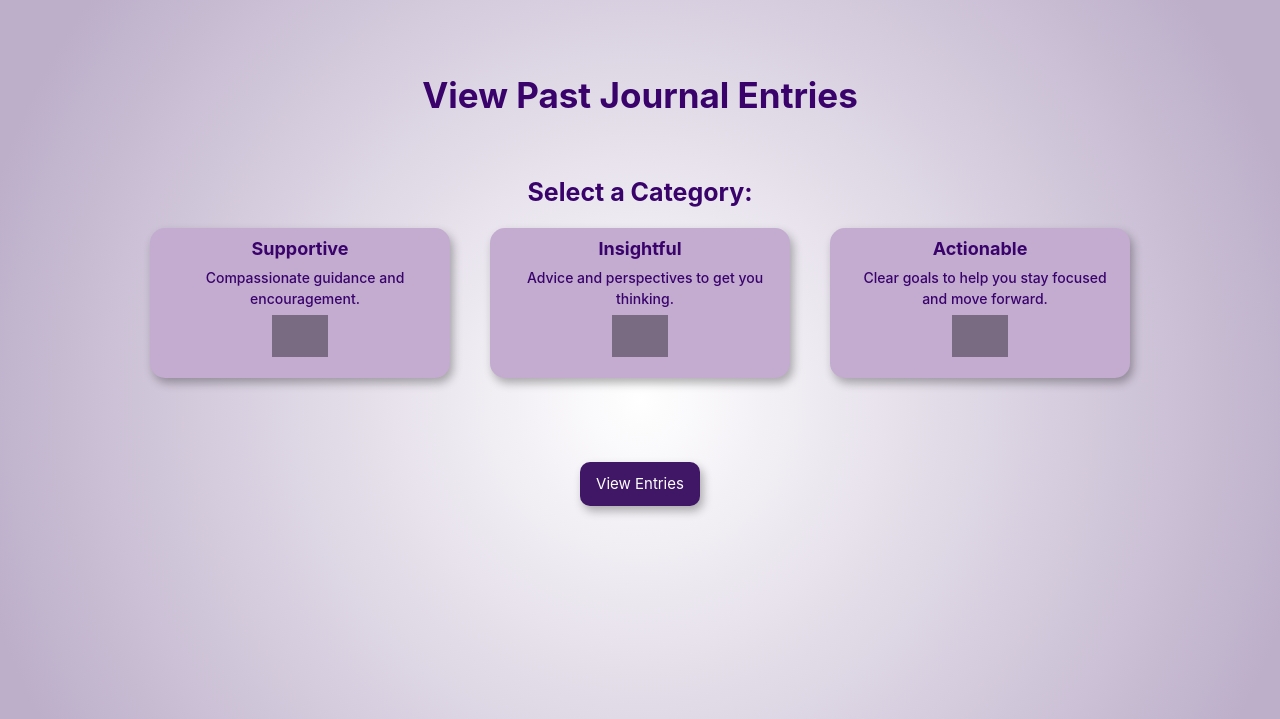
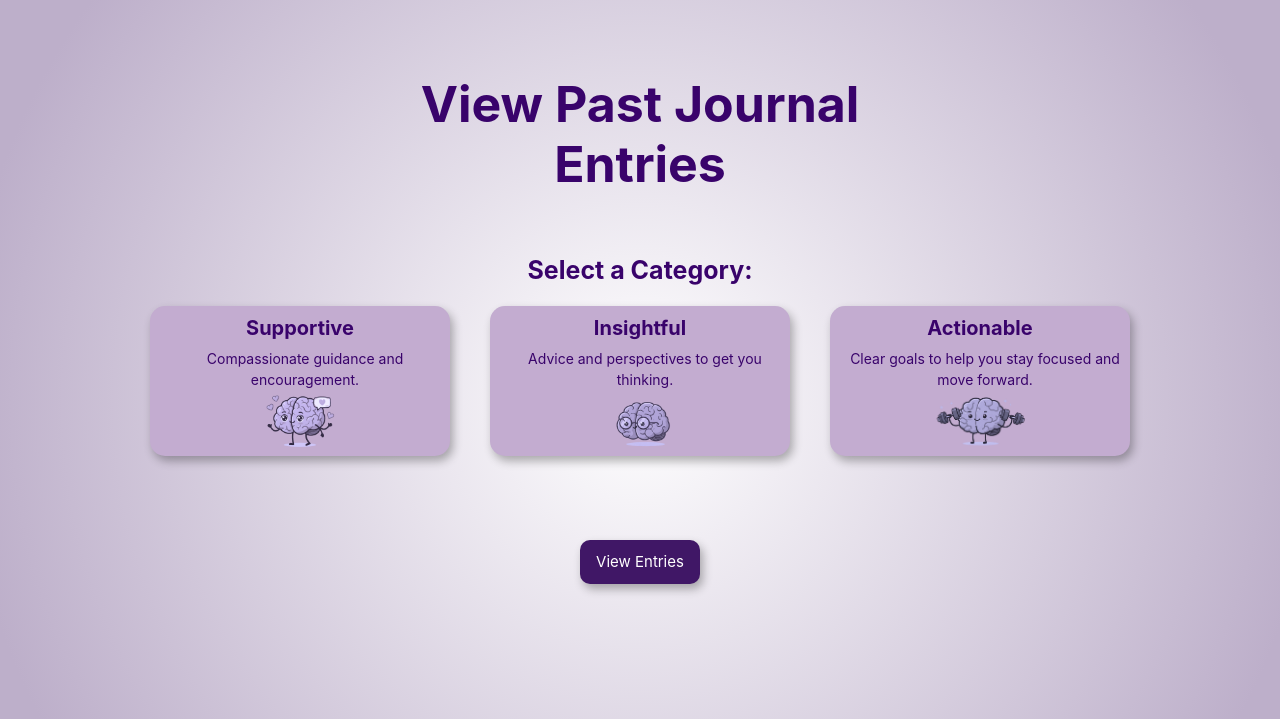
Before and after one commit to steph-xue/mentra, a Django app: page /history_render_category in a window 1280 px wide. Shown: the top 719 px of the page. Run offline with Django 5.2, Linux system fonts and the light colour scheme; data comes from the database, SQL or seed files in the repository; both versions use the stored data as it was after the commit; some libraries are stand-ins or nearby versions; grey boxes are pictures that could not be loaded.

Commit message:
fix headers and history

```diff
--- a/application/static/application/styles.css
+++ b/application/static/application/styles.css
@@ -252,14 +252,37 @@ input[type="radio"] {
 
 .category-title {
     font-weight: 700;
-    font-size: 18px;
+    font-size: 20px;
 }
 
 .category-description {
-    font-weight: 500;
+    font-weight: 400;
     font-size: 14px;
     padding-left: 10px;
+    height: 45px;
+    padding-bottom: 5px;
 }
+
+
+.category-mascot {
+    display: flex;
+    justify-content: center;
+    align-items: center;
+    width: 100%;  /* Makes sure the container fills its parent */
+    height: 100px; /* Adjust this value based on your button size */
+    overflow: hidden; /* Ensures no overflow */
+    margin-top: -30px;
+    padding-bottom: 10px;
+  }
+
+  .category-mascot img {
+    width: auto;  /* Adjusts width automatically to maintain aspect ratio */
+    height: 80px; /* Adjust this value to fit within the button */
+    max-width: 100%; /* Ensures it does not exceed the container width */
+    object-fit: contain; /* Keeps the entire image visible without cropping */
+  }
+
+
 
 .category-card:hover {
     background-color: #ae86c5  !important;
@@ -369,7 +392,7 @@ input[type="radio"] {
 }
 
 .history-title {
-    font-size: 35px;
+    font-size: 50px;
     color: rgb(57, 3, 107);
     font-weight: 700;
     margin-top: 50px;
@@ -393,6 +416,26 @@ input[type="radio"] {
     width: 250px;
     margin-top: -30px;
     margin-left: -20px;
+    margin-bottom: -20px;
+}
+
+.mascoticon1 {
+    width: 175px;
+    margin-top: -20px;
+    margin-bottom: -10px;
+}
+
+.mascoticon2 {
+    width: 200px;
+    margin-top: -30px;
+    margin-left: 5px;
+    margin-bottom: -30px;
+}
+
+.mascoticon3 {
+    width: 250px;
+    margin-top: -30px;
+    margin-left: 5px;
     margin-bottom: -20px;
 }
 
--- a/application/templates/application/history-category.html
+++ b/application/templates/application/history-category.html
@@ -1,4 +1,5 @@
 {% extends "application/layout.html" %}
+{% load static %}
 
 {% block body %}
     <div class="main-input col-6 offset-3 mt-4">
@@ -12,11 +13,22 @@
             <div class="card-layout">
                 {% for category in categories %}
                     <label class="category-card">
-                    <input class="form-check-input" type="radio" name="category" value="{{ category.id }}" required>
+                        <input class="form-check-input" type="radio" name="category"
+                            id="{{ category.category_name }}"
+                            value="{{ category.category_name }}" required>
+
                         <div class="category-content">
                             <h4 class="category-title">{{ category.category_name }}</h4>
                             <p class="category-description">{{ category.category_description }}</p>
-                        <img class="category-icon" src="{{ category.icon_url }}" alt="{{ category.category_name }} icon">
+                            <div class="category-mascot">
+                                {% if category.category_name == "Supportive" %}
+                                    <img src="{% static 'application/images/brain1.png' %}" alt="Mascot" class="mascoticon1">
+                                {% elif category.category_name == "Insightful" %}
+                                    <img src="{% static 'application/images/brain2.png' %}" alt="Mascot" class="mascoticon2">
+                                {% elif category.category_name == "Actionable" %}
+                                    <img src="{% static 'application/images/brain3.png' %}" alt="Mascot" class="mascoticon3">
+                                {% endif %}
+                            </div>
                         </div>
                     </label>
                 {% endfor %}
--- a/application/views.py
+++ b/application/views.py
@@ -135,8 +135,9 @@ def history_render_category(request):
     categories = Category.objects.all()
 
     if request.method == "POST":
-        category_id = request.POST.get("category")  # Get category ID instead of name
-        return HttpResponseRedirect(reverse("past_entries", args=[category_id]))
+        category_name = request.POST.get("category")  # Get category name
+        category_data = get_object_or_404(Category, category_name=category_name)  # Get category by name
+        return HttpResponseRedirect(reverse("past_entries", args=[category_data.id]))  # Use category ID
 
     return render(request, "application/history-category.html", {
         "categories": categories
```
Also changed, not shown: application/templates/application/homepage.html (+10 -2 lines), db.sqlite3. Lines whose indentation alone changed are shown as unchanged.
